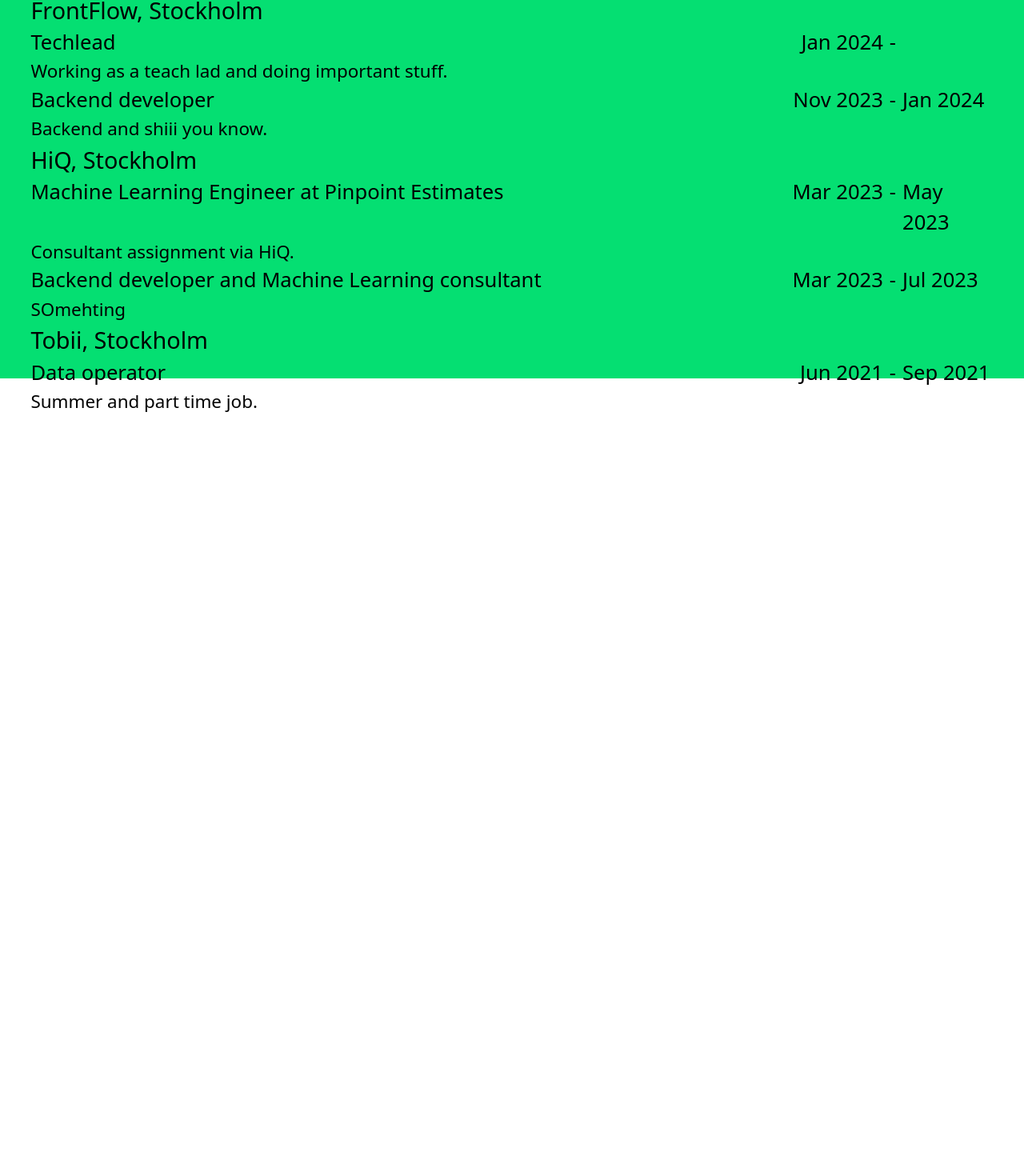
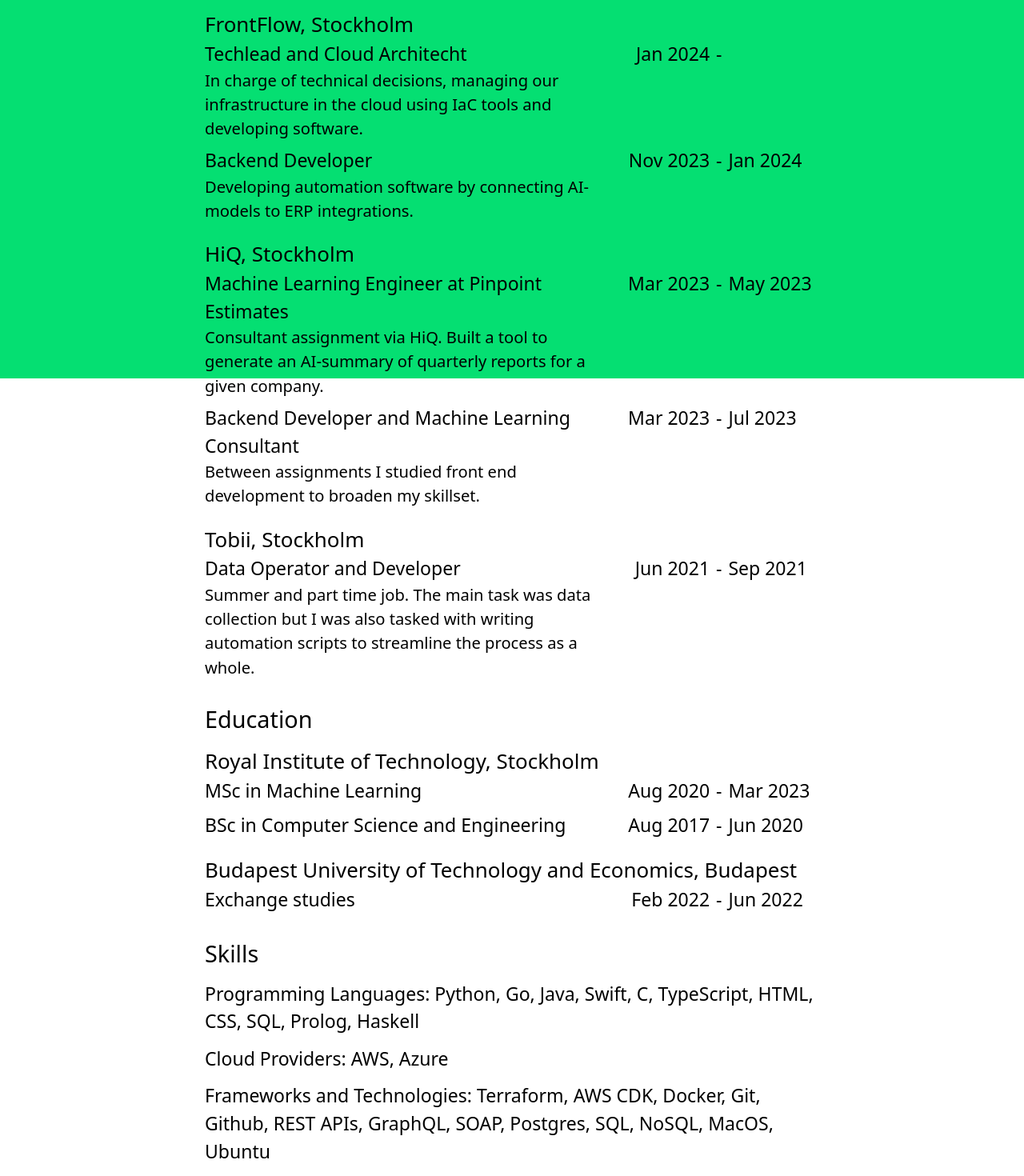
Before and after one commit to erik-zetterstrom/portfolio, a SvelteKit app: page /cv in a window 1280 px wide. Shown: the part 327-1797 px from the top of the page at 80% size. Before the commit the page ends 846 px from the top, so only its background shows below. Built offline with nearby package versions, Linux system fonts and the light colour scheme.

Commit message:
CV page is DONE!

```diff
--- a/src/app.css
+++ b/src/app.css
@@ -9,17 +9,19 @@
 
 :root {
     --background-color: rgb(10, 73, 10);
-    --cv-h2-font-size: clamp(1.5rem, 2.75vw, 2rem);
-    --cv-font-size: calc(0.65*var(--cv-h2-font-size));
-    --cv-timeline-item-section-interval-part-width: 10vw;
     --interval-part-width: clamp(5.5rem, 10vw,7.1rem);
-    --interval-dash-margin: calc(0.07*var(--interval-part-width))
+    --interval-dash-margin: calc(0.07*var(--interval-part-width));
+}
+
+.cv {
+    padding-top: 1.25rem;
+
+    width: clamp(20rem, 60vw, 60rem);
 }
 
 @theme cv {
-    --text-cv-1: clamp(1.5rem, 2.75vw, 2rem);
+    --text-cv-1: clamp(1.5rem, 2.25vw, 2rem);
     --text-cv-2: calc(0.9*var(--text-cv-1));
     --text-cv-3: calc(0.8*var(--text-cv-1));
     --text-cv-4: calc(0.7*var(--text-cv-1));
-    --w-interval: 200px;
 }
--- a/src/components/SkillList.svelte
+++ b/src/components/SkillList.svelte
@@ -7,43 +7,13 @@
     let {title, sections}: {title: string, sections: Section[]} = $props();
 </script>
 
-<div class="flex flex-col items-center">
-    <h1>{title}</h1>
-    <ul class="">
+<div class="pb-5">
+    <h1 class="text-cv-1">{title}</h1>
+    <ul>
         {#each sections as section}
-            <li class="m-3">
-                <p><span class="font-black">{section.category}: </span>{section.skills.join(", ")}</p>
+            <li class="pt-3">
+                <p class="text-cv-3">{section.category}:&nbsp;{section.skills.join(", ")}</p>
             </li>
         {/each}
     </ul>
 </div>
-
-
-<style>
-    @media (min-width: 1600px) {
-        h1 {
-            width: 50vW;
-        }
-        li {
-            width: 50vw;
-        }
-    }
-
-    @media (min-width: 768px) and (max-width: 1600px) {
-        h1 {
-            width: 70vW;
-        }
-        li {
-            width: 70vw;
-        }
-    }
-
-    @media (max-width: 768px) {
-        h1 {
-            width: 90vW;
-        }
-        li {
-            width: 90vw;
-        }
-    }
-</style>
--- a/src/components/Timeline.svelte
+++ b/src/components/Timeline.svelte
@@ -28,25 +28,25 @@
     let {title, items}: {title: string, items: TimelineItem[]} = $props();
 </script>
 
-<div class="">
+<div class="pb-5">
     <h1 class="text-cv-1">
         {title}
     </h1>
     <ul>
         {#each items as item}
             <li class="">
-                <h2 class="text-cv-2">{item.title}</h2>
+                <h2 class="text-cv-2 pt-3">{item.title}</h2>
                 {#each item.sections as section}
-                    <div>
-                        <div class="flex justify-between">
+                    <div class="flex justify-between pb-2">
+                        <div>
                             <p class="text-cv-3">{section.title}</p>
-                            <div class="flex">
-                                <p class="text-cv-3 w-(--interval-part-width) text-end">{timeString(section.interval.from)}</p>
-                                <p class="text-cv-3 ml-(--interval-dash-margin) mr-(--interval-dash-margin)"> - </p>
-                                <p class="text-cv-3 w-(--interval-part-width) text-start">{timeString(section.interval.to)}</p>
-                            </div>
+                            <p class="text-cv-4">{section.body}</p>
                         </div>
-                        <p class="text-cv-4">{section.body}</p>
+                        <div class="flex">
+                            <p class="text-cv-3 w-(--interval-part-width) text-end">{timeString(section.interval.from)}</p>
+                            <p class="text-cv-3 ml-(--interval-dash-margin) mr-(--interval-dash-margin)"> - </p>
+                            <p class="text-cv-3 w-(--interval-part-width) text-start">{timeString(section.interval.to)}</p>
+                        </div>
                     </div>
                 {/each}
             </li>
--- a/src/routes/cv/+page.svelte
+++ b/src/routes/cv/+page.svelte
@@ -4,6 +4,8 @@
 	import Timeline from "../../components/Timeline.svelte";
 
 </script>
+
+<div class="flex justify-center">
     <div class="cv">
         <ContactInformation
             address={
@@ -14,19 +16,19 @@
                     city: "Sköndal"
                 }
             }
-        phoneNumer="073-518 41 92"
+            phoneNumer="+4673 518 41 92"
             emailAddress="erik@zetterstrom.cloud"
         />
         <Timeline
-        title="Work experience"
+            title="Work Experience"
             items={
                 [
                     {
                         title: "FrontFlow, Stockholm",
                         sections: [
                             {
-                            title: "Techlead",
-                            body: "Working as a teach lad and doing important stuff.",
+                                title: "Techlead and Cloud Architecht",
+                                body: "In charge of technical decisions, managing our infrastructure in the cloud using IaC tools and developing software.",
                                 interval: {
                                     from: {
                                         year: 2024,
@@ -36,8 +38,8 @@
                                 }
                             },
                             {
-                            title: "Backend developer",
-                            body: "Backend and shiii you know.",
+                                title: "Backend Developer",
+                                body: "Developing automation software by connecting AI-models to ERP integrations.",
                                 interval: {
                                     from: {
                                         year: 2023,
@@ -56,7 +58,7 @@
                         sections: [
                             {
                                 title: "Machine Learning Engineer at Pinpoint Estimates",
-                            body: "Consultant assignment via HiQ.",
+                                body: "Consultant assignment via HiQ. Built a tool to generate an AI-summary of quarterly reports for a given company.",
                                 interval: {
                                     from: {
                                         year: 2023,
@@ -69,8 +71,8 @@
                                 }
                             },
                             {
-                            title: "Backend developer and Machine Learning consultant",
-                            body: "SOmehting",
+                                title: "Backend Developer and Machine Learning Consultant",
+                                body: "Between assignments I studied front end development to broaden my skillset.",
                                 interval: {
                                     from: {
                                         year: 2023,
@@ -88,8 +90,8 @@
                         title: "Tobii, Stockholm",
                         sections: [
                             {
-                            title: "Data operator",
-                            body: "Summer and part time job.",
+                                title: "Data Operator and Developer",
+                                body: "Summer and part time job. The main task was data collection but I was also tasked with writing automation scripts to streamline the process as a whole.",
                                 interval: {
                                     from: {
                                         year: 2021,
@@ -103,64 +105,139 @@
                             }
                         ]
                     }
-                // {
-                //     title: "Dataoperatör",
-                //     subtitle: "Tobii, Stockholm",
-                //     body: "Sommar- och deltidsjobb",
-                //     interval: {
-                //         from: {
-                //             year: 2021,
-                //             month: "Jun"
-                //         },
-                //         to: {
-                //             year: 2021,
-                //             month: "Sep"
-                //         }
-                //     }
-                // }
                 ]
             }
         />
-    <!-- <Timeline
-        title="Utbildning"
+        <Timeline
+            title="Education"
             items={
                 [
                     {
-                    time: "feb. 2022 - jun. 2022",
-                    title: "Utbytesstudier",
-                    subtitle: "Budapest University of Technology and Economics, Budapest, Ungern",
-                    body: ""
+                        title: "Royal Institute of Technology, Stockholm",
+                        sections: [
+                            {
+                                title: "MSc in Machine Learning",
+                                body: "",
+                                interval: {
+                                    from: {
+                                        year: 2020,
+                                        month: "Aug"
+                                    },
+                                    to: {
+                                        year: 2023,
+                                        month: "Mar"
+                                    }
+                                }
                             },
                             {
-                    time: "aug. 2017 - jun. 2023",
-                    title: "Civilingenjörsutbildning i datateknik, master i maskininlärning",
-                    subtitle: "Kungliga Tekniska högskolan, Stockholm",
-                    body: ""
+                                title: "BSc in Computer Science and Engineering",
+                                body: "",
+                                interval: {
+                                    from: {
+                                        year: 2017,
+                                        month: "Aug"
+                                    },
+                                    to: {
+                                        year: 2020,
+                                        month: "Jun"
+                                    }
+                                }
+                            }
+                        ]
+                    },
+                    {
+                        title: "Budapest University of Technology and Economics, Budapest",
+                        sections: [
+                            {
+                                title: "Exchange studies",
+                                body: "",
+                                interval: {
+                                    from: {
+                                        year: 2022,
+                                        month: "Feb"
+                                    },
+                                    to: {
+                                        year: 2022,
+                                        month: "Jun"
+                                    }
+                                }
                             }
                         ]
                     }
-    /> -->
-    <!-- <SkillList
-        title="Kunskapsområden"
-        sections={[
+                ]
+            }
+        />
+        <SkillList
+            title="Skills"
+            sections={
+                [
                     {
-                category: "Programmerings- och övriga tekniska språk",
-                skills: ["Python", "Go", "Java", "Swift", "Javascript", "Typescript", "HTML", "CSS", "C", "SQL", "Prolog", "Haskel"]
+                        category: "Programming Languages",
+                        skills: [
+                            "Python",
+                            "Go",
+                            "Java",
+                            "Swift",
+                            "C",
+                            "TypeScript",
+                            "HTML",
+                            "CSS",
+                            "SQL",
+                            "Prolog",
+                            "Haskell"
+                        ]
                     },
                     {
-                category: "Ramverk och teknologier",
-                skills: ["Terraform", "AWS", "Docker", "REST-API:er", "Microsoft Graph", "GraphQL", "SO-AP", "Postgres", "SQL", "NoSQL", "Postman", "PyTorch", "VS Code", "SwiftUI", "XCode", "Ubuntu", "MongoDB", "Git", "Github"]
+                        category: "Cloud Providers",
+                        skills: [
+                            "AWS",
+                            "Azure"
+                        ]
+                    },
+                    {
+                        category: "Frameworks and Technologies",
+                        skills: [
+                            "Terraform",
+                            "AWS CDK",
+                            "Docker",
+                            "Git",
+                            "Github",
+                            "REST APIs",
+                            "GraphQL",
+                            "SOAP",
+                            "Postgres",
+                            "SQL",
+                            "NoSQL",
+                            "MacOS",
+                            "Ubuntu"
+                        ]
                     }
-        ]}
-    /> -->
+                ]
+            }
+        />
+        <SkillList
+            title="Languages"
+            sections={
+                [
+                    {
+                        category: "🇸🇪 Swedish",
+                        skills: ["Mother tongue"]
+                    },
+                    {
+                        category: "🇬🇧 English",
+                        skills: ["Fluent"]
+                    }
+                    ,
+                    {
+                        category: "🇭🇺 Hungarian",
+                        skills: ["B1"]
+                    },
+                    {
+                        category: "🇪🇸 Spanish",
+                        skills: ["A1"]
+                    }
+                ]
+            }
+        />
     </div>
-
-<style>
-    .cv {
-        padding-top: 2rem;
-        padding-left: clamp(2rem, 3vw, 3rem);
-        padding-right: clamp(2rem, 3vw, 3rem);
-        display: flex;
-        flex-direction: column;
-    }
-</style>
+</div>
```
Also changed, not shown: src/components/ContactInformation.svelte (+5 -19 lines). Lines whose indentation alone changed are shown as unchanged.
